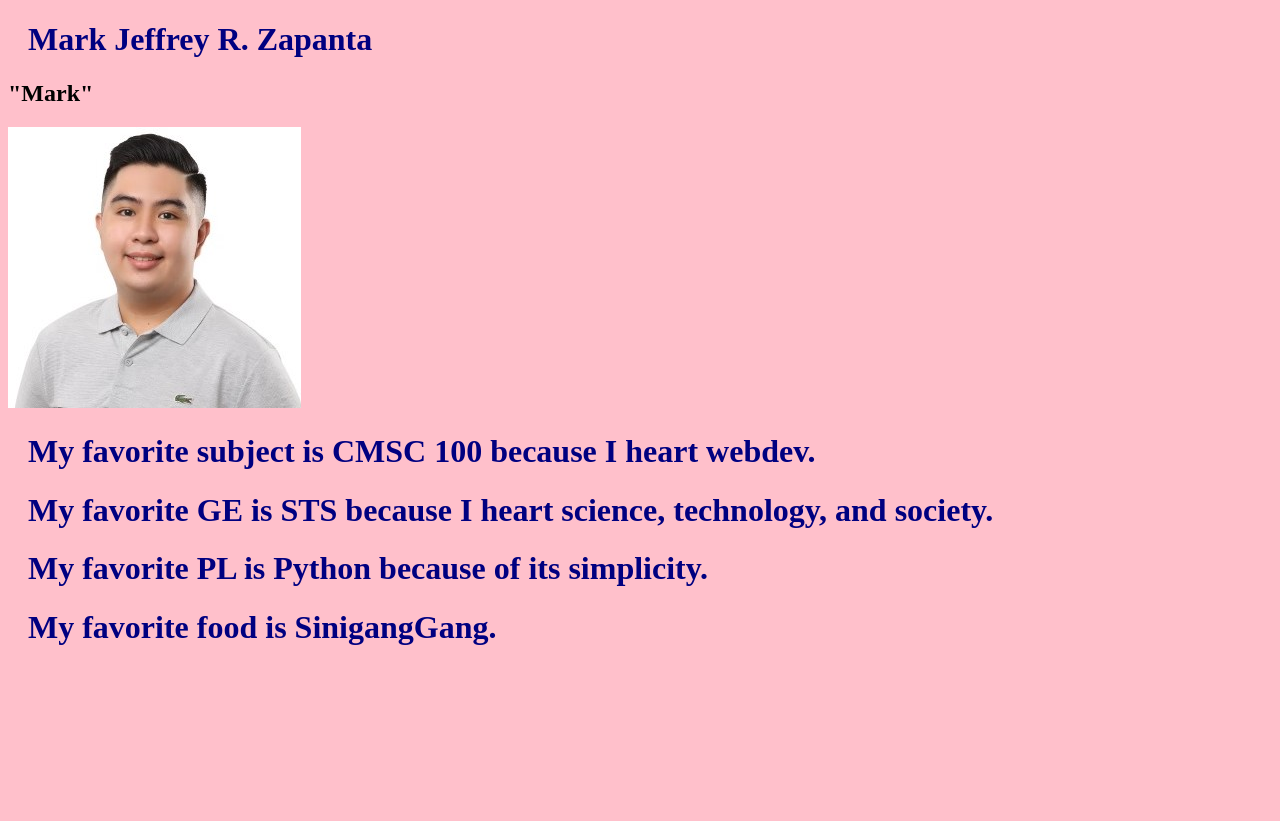
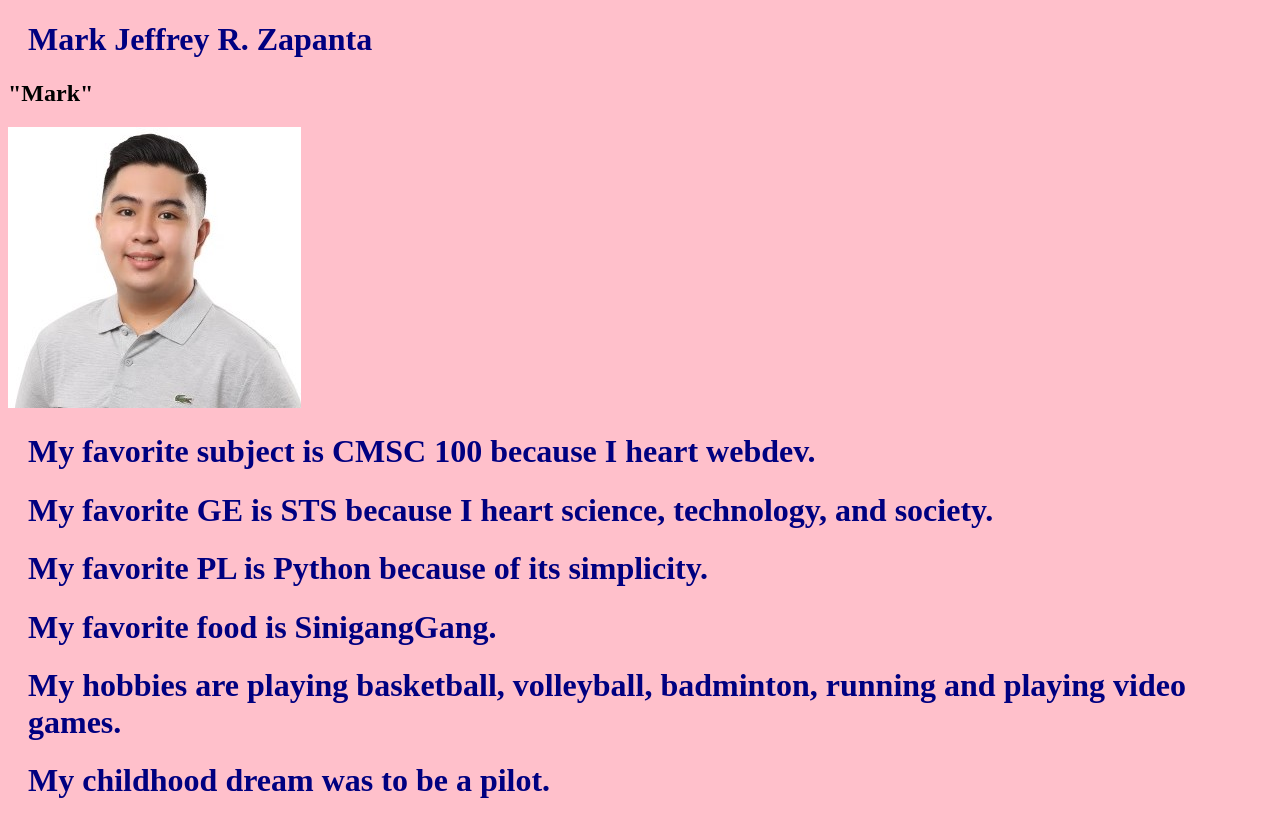
Before and after one commit to mrzapanta/mrzapanta.github.io, a plain HTML site: page index.html in a window 1280 px wide. Before the commit the page ends 800 px from the top, so only its background shows below. Drawn offline with Linux system fonts and the light colour scheme.

Commit message:
feat: added another branch

```diff
--- a/index.html
+++ b/index.html
@@ -16,5 +16,7 @@
 <h1> My favorite PL is Python because of its simplicity.</h1>
 <h1> My favorite food is SinigangGang. </h1>
 
+<h1> My hobbies are playing basketball, volleyball, badminton, running and playing video games.</h1>
+<h1> My childhood dream was to be a pilot. </h1>
 </body>
 </html>
```
